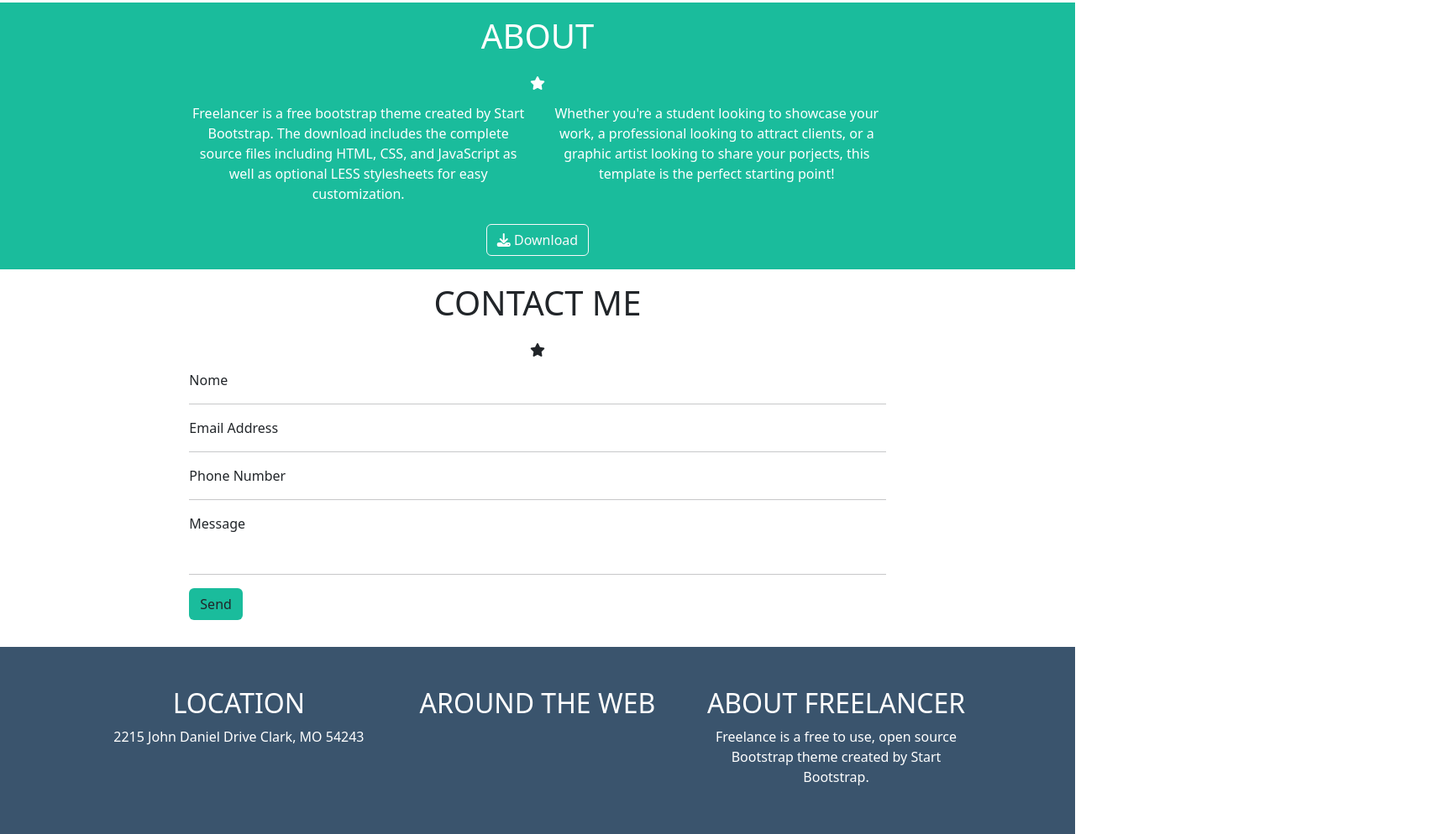
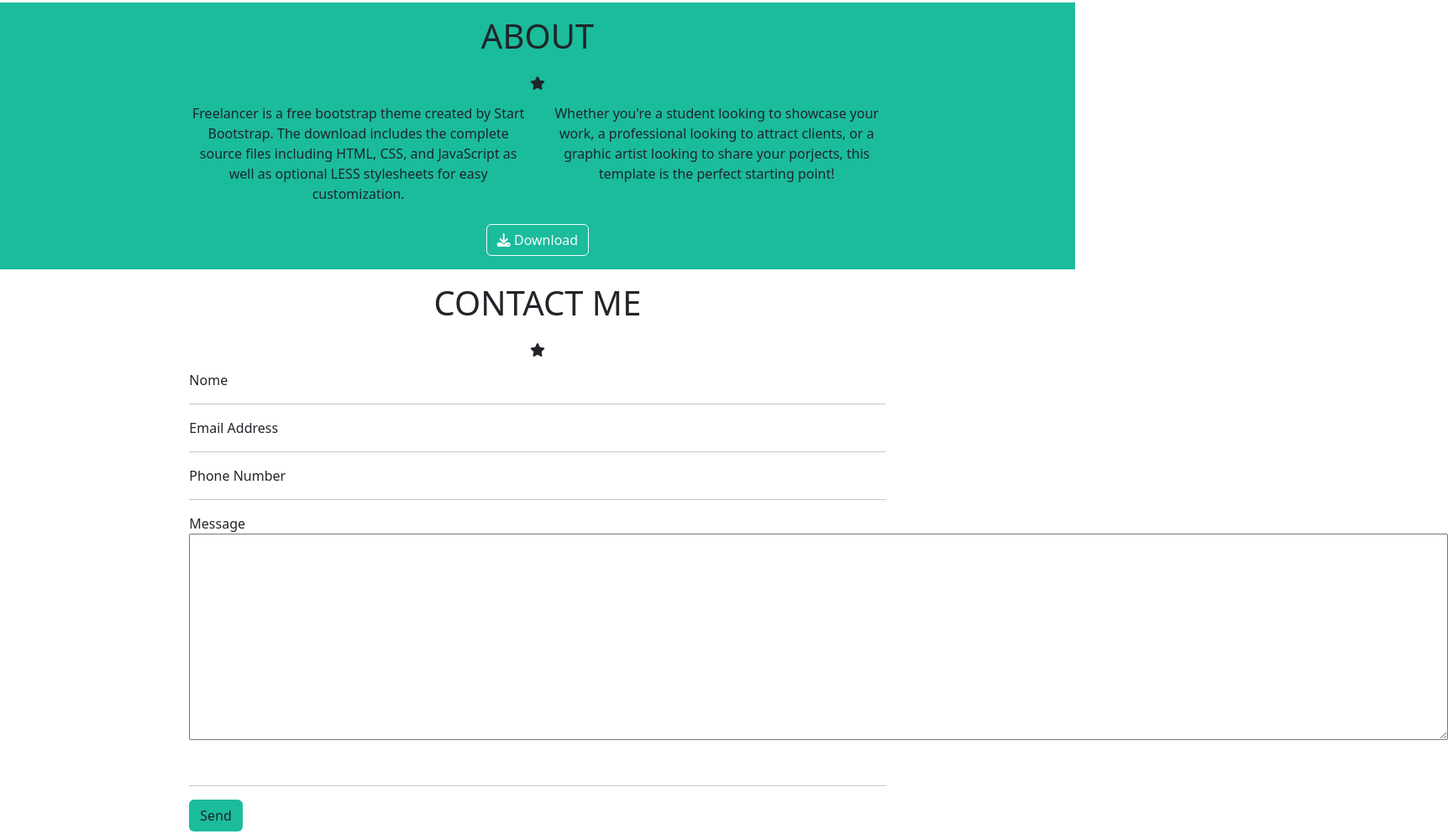
Before and after one commit to MatteoZattini/html-css-bootstrap-freelancer, a plain HTML site: page index.html in a window 1280 px wide. Shown: the part 1099-2093 px from the top of the page at 84% size, 1724 px wide, since content can reach past the window. Drawn offline with nearby package versions, Linux system fonts and the light colour scheme.

Commit message:
added text area

```diff
--- a/index.html
+++ b/index.html
@@ -128,7 +128,11 @@
                     <hr>
                     <p class="text-dark text-start">Phone Number</p>
                     <hr>
-                    <p class="text-dark text-start">Message</p>
+                    <form action="">
+                        <label for="message">Message</label>
+                        <textarea name="message" id="" cols="160" rows="10"></textarea>
+                    </form>
+                    <!-- <p class="text-dark text-start">Message</p> -->
                     <hr class="mt-5">
                     <button type="button" class="btn color2">Send</button>
                 </div>
--- a/style.css
+++ b/style.css
@@ -1,5 +1,5 @@
 *{
-    color: white;
+    /* color: white; */
 }
 
 a{
```
